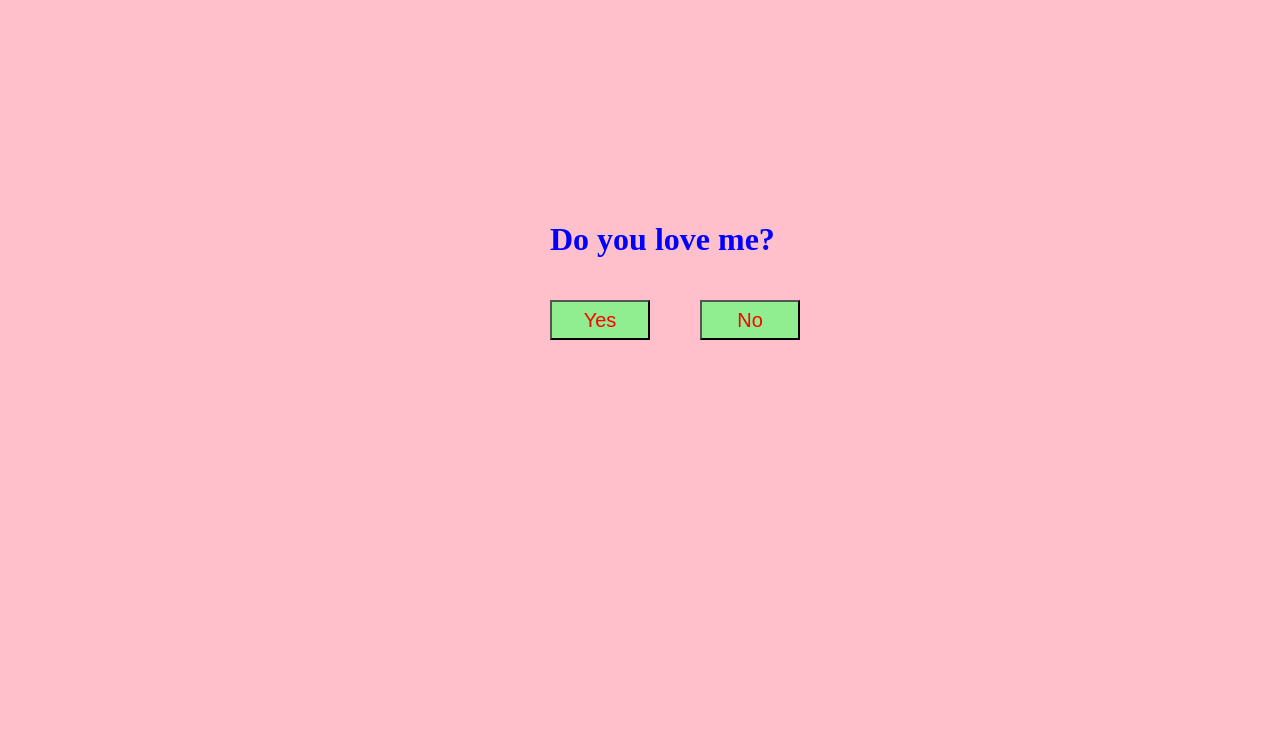
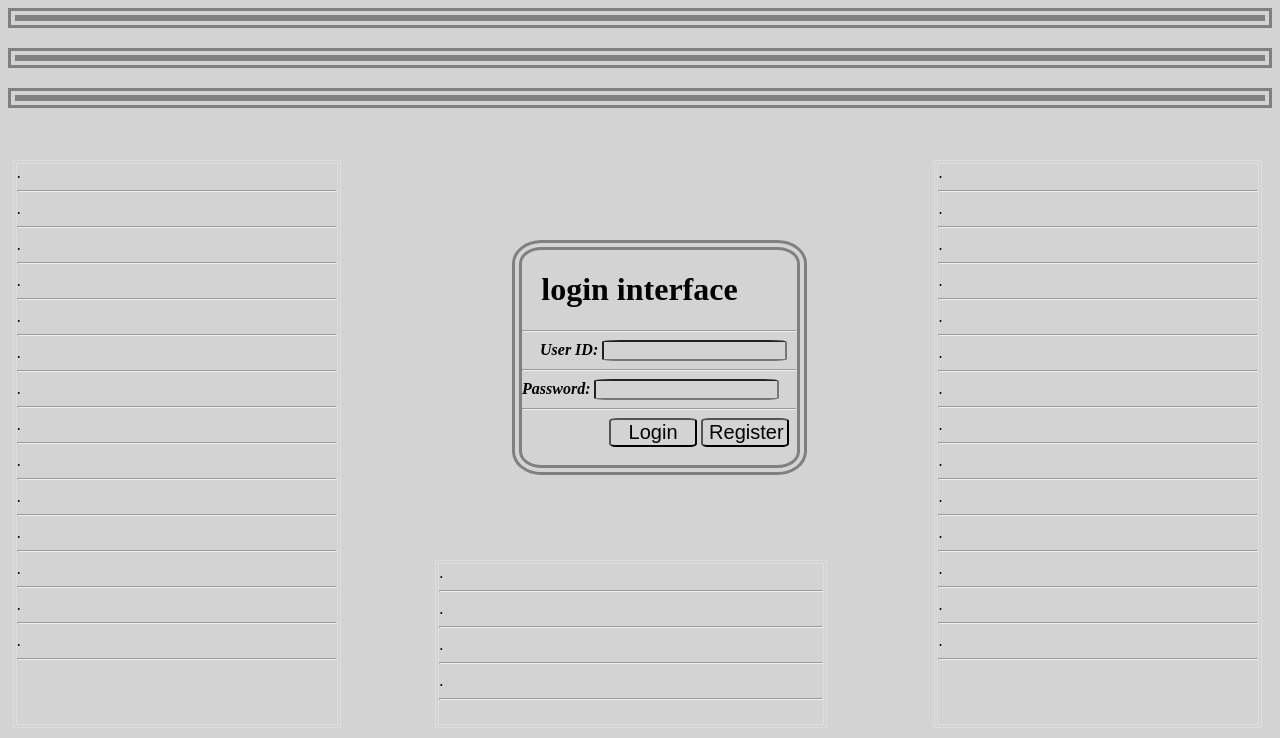
Before and after one commit to wukunye/wukunye.github.io, a plain HTML site: page index.html in a window 1280 px wide. Drawn offline with Linux system fonts and the light colour scheme.

Commit message:
Update index.html

```diff
--- a/index.html
+++ b/index.html
@@ -1,39 +1,127 @@
-<!DOCTYPE html>
 <html>
 	<head>
 		<meta charset="UTF-8" />
-		<title>一个新手的网站</title>
+		<title>登录界面</title>
 	</head>
 	<style>
+		body {
+			background: #d3d3d3;
+		}
+		h1 {
+			margin-left: 7%;
+		}
+		#box {
+			position: absolute;
+			left: 40%;
+			top: 30%;
+			border: 10px double gray;
+			border-radius: 10%;
+		}
 		input {
-			color:red;
-			background: lightgreen;
-			width: 100px;
-			height: 40px;
+			margin-right: 10px;
+			background: #d3d3d3;
+			border-radius: 10%;
+		}
+		button {
+			width: 32%;
+			background: #d3d3d3;
 			font-size: 20px;
+			border-radius: 10%;
 		}
+		#head1, #head3, #head5 {
+			border: 10px double gray;
+		}
+		#head2, #head4, #head6 {
+			border: 10px double #D3D3D3;
+		}
+		#left {
+			position: absolute;
+			border: 4px double #DdDdDd;
+			left: 1%;
+			top: 20%;
+			width: 25%;
+			height: 70%;
+		}
+		#right {
+			position: absolute;
+			border: 4px double #DdDdDd;
+			left: 73%;
+			top: 20%;
+			width: 25%;
+			height: 70%;
+			margin-right: 1px
+		}
+		#bottom {
+			position: absolute;
+			border: 4px double #DdDdDd;
+			left: 34%;
+			top: 70%;
+			width: 30%;
+			height: 20%;
+			margin-right: 1px
+		}
+
 	</style>
-	<body bgcolor = "pink">
-		<h1 style="color:blue;position:absolute;left:550px;top:200px;">Do you love me?</h1>
-        <input style="position:absolute;left:550px;top:300px" type="button" value="Yes" onclick="Yes()"/>
-		<input style="position:absolute;left:700px;top:300px" type="button" value="No" onmouseover="No()" id="btn"/>
+	<body>
+		<div id="head1"></div>
+		<div id="head2"></div>
+		<div id="head3"></div>
+		<div id="head4"></div>
+		<div id="head5"></div>
+		<div id="head6"></div>
+		<div id="left">
+			.<hr />.<hr />.<hr />.<hr />.<hr />.<hr />.<hr />.<hr />.<hr />.<hr />.<hr />.<hr />.<hr />.<hr />
+		</div>
+		<div id="right">
+			.<hr />.<hr />.<hr />.<hr />.<hr />.<hr />.<hr />.<hr />.<hr />.<hr />.<hr />.<hr />.<hr />.<hr />
+		</div>
+		<div id="bottom">
+			.<hr />.<hr />.<hr />.<hr />
+
+			 </div>
+		<div id="box">
+			<h1>login interface</h1>
+			<hr/>
+			<i style="margin-left: 18px"><b>User ID:</b></i>
+			<input type="text" id="t" />
+			<hr/>
+			<i ><b>Password:</b></i>
+			<input type="password" id="p" />
+			<hr/>
+			<button style="margin-left: 87px;" onclick="login();">
+				Login
+			</button>
+			<button onclick="c();">
+				Register
+			</button>
+			<br />
+			<br />
+		</div>
 	</body>
 	<script>
-	    var Yes=function() {
-	    	alert("我们开始故事吧！qq:2238580898")
-	    }
-	    var No=function() {
-	    	btn.style.left=Math.random()*500+"px";
-	    	btn.style.top=Math.random()*500+"px";
-
-
-	    }
-	    	alert("陈晋如是景泰最美的大佬啊啊啊啊！！")
-
-
-
+		function c() {
+			window.location='register.html';
+		}
+        var s=window.localStorage;
+		function login() {
+			//非空
+			if (t.value != "" && p.value != "") {
+				//账号是否存在
+				if (s.getItem(t.value)) {
+					//密码是否正确
+					if (p.value ==s.getItem(t.value)) {
+						alert("登录成功");
+						//跳转界面
+						window.location = '../01/wukunyeerweima.html'
+					} else {
+						alert("登录失败");
+					}
+				} else {
+					alert("账号不存在！");
+				}
+			} else {
+				alert("账号和密码不能为空！")
+			}
+		}
 	</script>
-
-
-
 </html>
```
